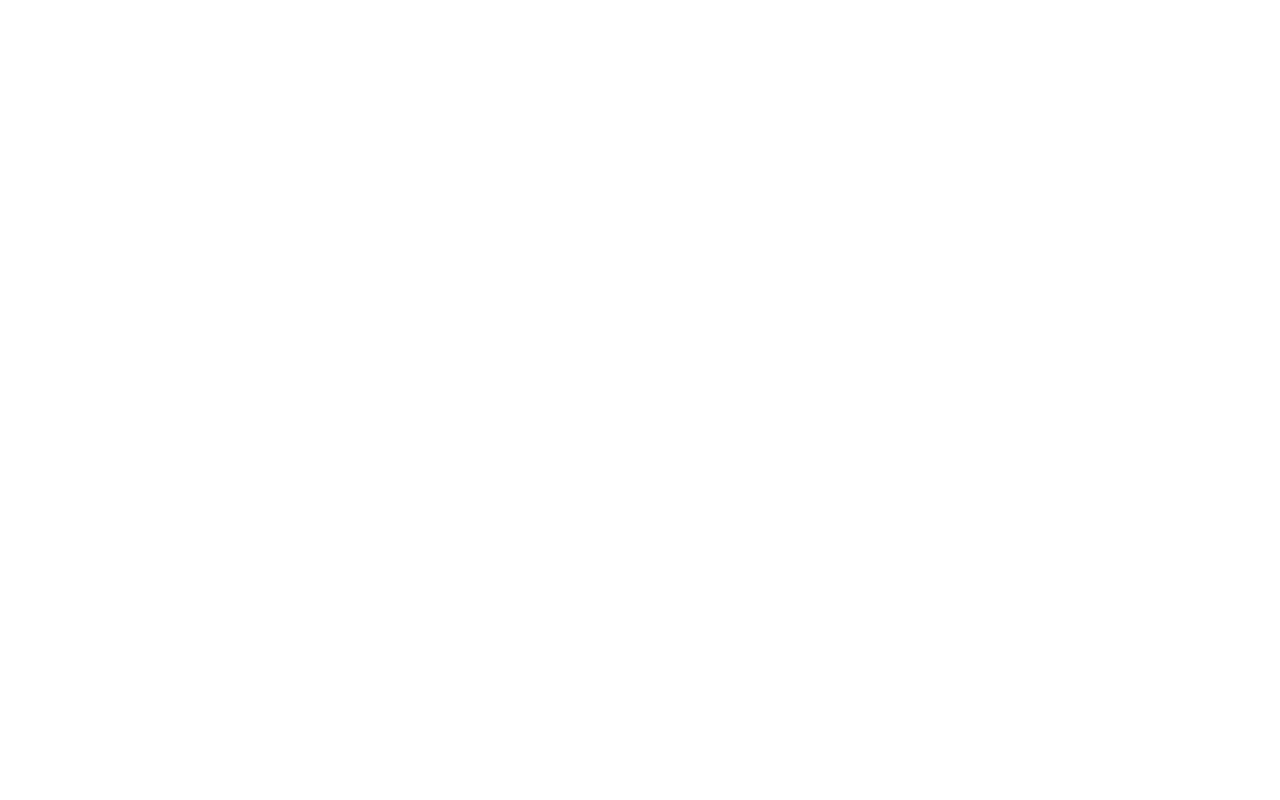
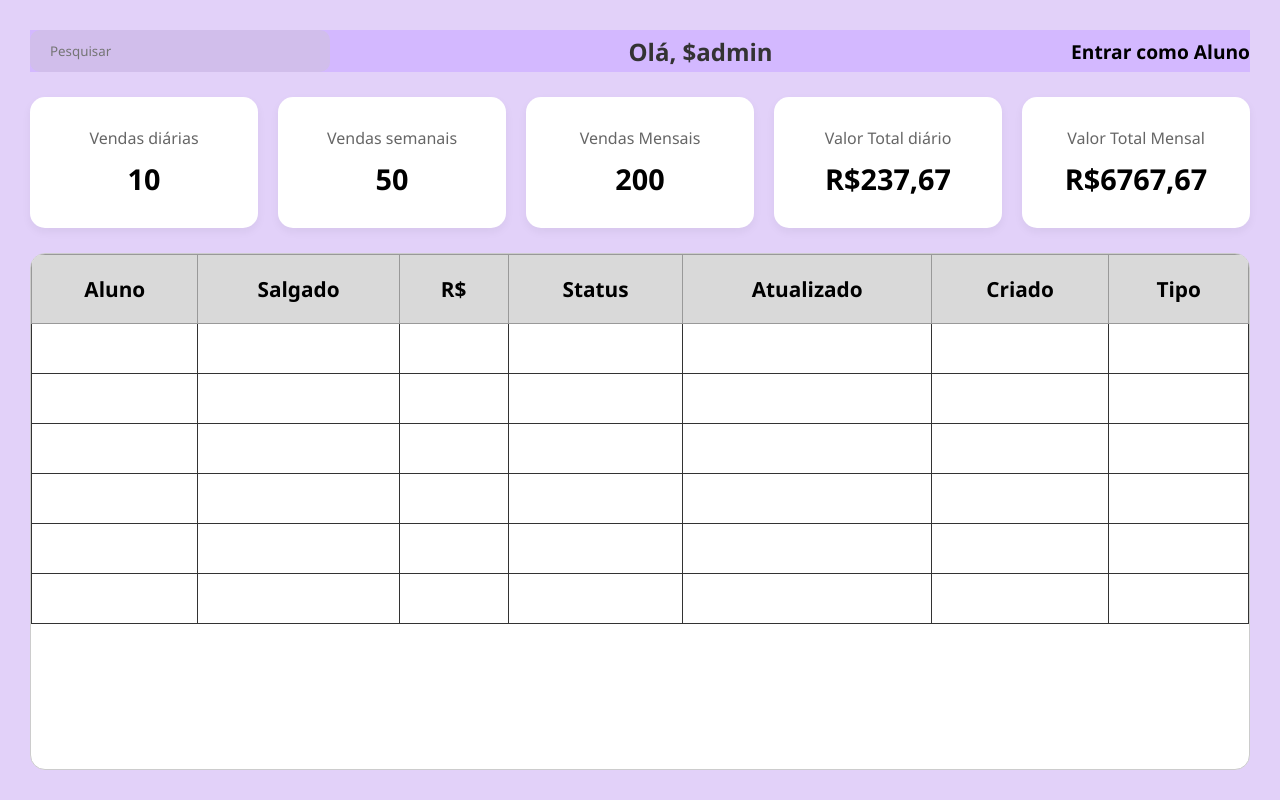
Before and after one commit to galesTV/furafila-digital, a plain HTML site: page frontend/admin/index.html in a window 1280 px wide. Drawn offline with Linux system fonts and the light colour scheme.

Commit message:
feat: cria layout do dashboard admin

```diff
--- a/frontend/admin/css/style.css
+++ b/frontend/admin/css/style.css
@@ -1 +1,96 @@
-/* Nesta pasta "admin/css", os arquivos CSS são guardados e organizados. O arquivo "style.css" foi apenas criado para a pasta ser criada. */
+* {
+    margin: 0;
+    padding: 0;
+    box-sizing: border-box;
+    font-family: 'Segoe UI', sans-serif;
+}
+
+/* Faz o corpo ocupar a tela toda sem rolagens desnecessárias */
+body, html {
+    height: 100%;
+    width: 100%;
+    overflow: hidden; /* Evita barra de rolagem se não precisar */
+}
+
+.dashboard-fullscreen {
+    background-color: #E2D1F9;
+    width: 100%;
+    height: 100vh; /* 100% da altura da visão */
+    display: flex;
+    flex-direction: column;
+    padding: 30px;
+}
+
+/* Header Espaçado */
+.main-header {
+    background-color: #D3B8ff;
+    display: flex;
+    justify-content: space-between;
+    align-items: center;
+    margin-bottom: 25px;
+}
+
+.search-input {
+    padding: 12px 20px;
+    border-radius: 10px;
+    border: none;
+    background-color: #D1BEEB;
+    width: 300px;
+}
+
+.admin-name { font-size: 1.5rem; color: #333; }
+
+.btn-link {
+    background: none;
+    border: none;
+    font-size: 1.2rem;
+    font-weight: bold;
+    cursor: pointer;
+}
+
+/* Cards Flexíveis */
+.stats-row {
+    display: flex;
+    gap: 20px;
+    margin-bottom: 25px;
+}
+
+.card {
+    background: white;
+    flex: 1; /* Faz todos crescerem igual na largura */
+    padding: 30px 10px;
+    border-radius: 15px;
+    text-align: center;
+    box-shadow: 0 4px 10px rgba(0,0,0,0.05);
+}
+
+.card p { color: #666; margin-bottom: 10px; }
+.card strong { font-size: 1.8rem; }
+
+/* Tabela Ocupando o restante da tela */
+.table-area {
+    background: white;
+    border-radius: 15px;
+    flex-grow: 1; /* Faz a tabela esticar até o final da tela */
+    overflow-y: auto; /* Se houver muitos dados, ela cria rolagem interna */
+    border: 1px solid #ccc;
+}
+
+table {
+    width: 100%;
+    border-collapse: collapse;
+}
+
+th {
+    background-color: #D9D9D9;
+    padding: 20px;
+    font-size: 1.3rem;
+    border: 1px solid #999;
+    position: sticky; /* Mantém o cabeçalho no topo ao rolar */
+    top: 0;
+}
+
+td {
+    border: 1px solid #333;
+    height: 50px;
+}
--- a/frontend/admin/index.html
+++ b/frontend/admin/index.html
@@ -3,9 +3,65 @@
 <head>
     <meta charset="UTF-8">
     <meta name="viewport" content="width=device-width, initial-scale=1.0">
-    <title>FuraFila Digital - Admin</title>
+    <title>Painel Admin Fullscreen</title>
+    <link rel="stylesheet" href="css/style.css">
 </head>
 <body>
 
+    <div class="dashboard-fullscreen">
+        <header class="main-header">
+            <input type="text" placeholder="Pesquisar" class="search-input">
+            <h2 class="admin-name">Olá, $admin</h2>
+            <button class="btn-link">Entrar como Aluno</button>
+        </header>
+
+        <section class="stats-row">
+            <div class="card">
+                <p>Vendas diárias</p>
+                <strong>10</strong>
+            </div>
+            <div class="card">
+                <p>Vendas semanais</p>
+                <strong>50</strong>
+            </div>
+            <div class="card">
+                <p>Vendas Mensais</p>
+                <strong>200</strong>
+            </div>
+            <div class="card">
+                <p>Valor Total diário</p>
+                <strong>R$237,67</strong>
+            </div>
+            <div class="card">
+                <p>Valor Total Mensal</p>
+                <strong>R$6767,67</strong>
+            </div>
+        </section>
+
+        <div class="table-area">
+            <table>
+                <thead>
+                    <tr>
+                        <th>Aluno</th>
+                        <th>Salgado</th>
+                        <th>R$</th>
+                        <th>Status</th>
+                        <th>Atualizado</th>
+                        <th>Criado</th>
+                        <th>Tipo</th>
+                    </tr>
+                </thead>
+                <tbody>
+                    <tr><td></td><td></td><td></td><td></td><td></td><td></td><td></td></tr>
+                    <tr><td></td><td></td><td></td><td></td><td></td><td></td><td></td></tr>
+                    <tr><td></td><td></td><td></td><td></td><td></td><td></td><td></td></tr>
+                    <tr><td></td><td></td><td></td><td></td><td></td><td></td><td></td></tr>
+                    <tr><td></td><td></td><td></td><td></td><td></td><td></td><td></td></tr>
+                    <tr><td></td><td></td><td></td><td></td><td></td><td></td><td></td></tr>
+                </tbody>
+            </table>
+        </div>
+    </div>
+
 </body>
 </html>
```
